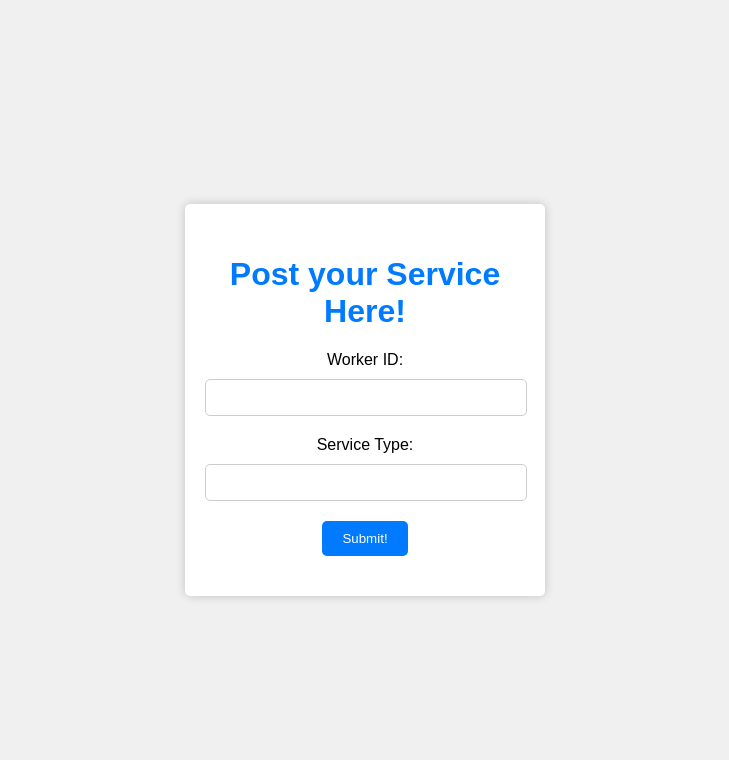
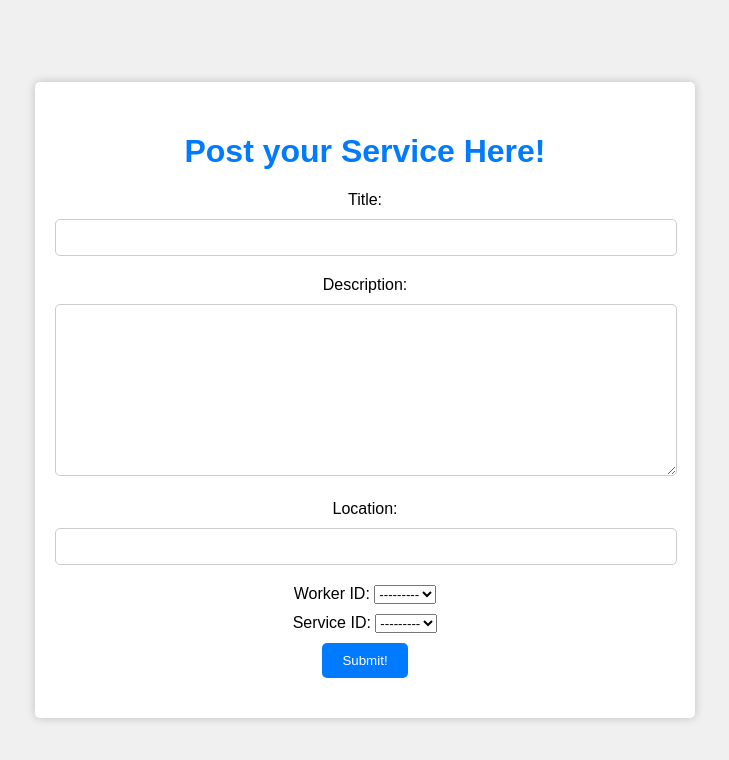
Before and after one commit to jmarcbalbada/ServiceYou, a Django app: page /postservice/posting/ in a window 1280 px wide. Shown: the top 760 px of the page, without its empty margins (275-1004 px from the left). Run offline with Django 5.2, Linux system fonts and the light colour scheme.

Commit message:
[Marc] - Altering 'PostService' table adding some new attributes.

```diff
--- a/serviceyoufinal/account/models.py
+++ b/serviceyoufinal/account/models.py
@@ -1,3 +1,4 @@
+from django.utils import timezone
 from django.db import models
 
 
@@ -85,5 +86,12 @@ class PostService(models.Model):
     workerID = models.ForeignKey(Worker, on_delete=models.CASCADE)
     serviceID = models.ForeignKey(Service, on_delete=models.CASCADE)
 
+    # Additional attributes
+    title = models.CharField(default="",max_length=100, help_text="Title of the service post")
+    description = models.TextField(default="", help_text="Description of the service")
+    location = models.CharField(default="", max_length=255)
+    date_posted = models.DateTimeField(default=timezone.now, help_text="Date and time when the post was created")
+    is_active = models.BooleanField(default=True)
+
     def __str__(self):
-        return str(self.postID)
+        return f"Post ID: {self.postID}, Title: {self.title}, Worker: {self.workerID}, Service: {self.serviceID}"
--- a/serviceyoufinal/account/views.py
+++ b/serviceyoufinal/account/views.py
@@ -2,6 +2,7 @@ from django.shortcuts import render
 from django.http import HttpResponseRedirect
 from django.http import HttpResponse
 
+
 # Create your views here.
 def landingPage(request):
     return HttpResponse("Welcome to landing page!")
--- a/serviceyoufinal/postservice/Templates/postserviceworker.html
+++ b/serviceyoufinal/postservice/Templates/postserviceworker.html
@@ -21,7 +21,7 @@
             padding: 30px;
             border-radius: 5px;
             box-shadow: 0 0 10px rgba(0, 0, 0, 0.2);
-            width: 300px;
+            width: 600px;
         }
 
         h1 {
@@ -34,7 +34,8 @@
         }
 
         input[type="text"],
-        input[type="password"] {
+        input[type="password"],
+        textarea {
             width: 100%;
             padding: 10px;
             margin: 10px -10px;
@@ -70,9 +71,24 @@
     </style>
 </head>
 <body>
-    <form>
+    <form method="post" action="">
+        {% csrf_token %}
         <h1>Post your Service Here!</h1>
-        {{ form.as_p }}
+        <p>
+            <label>Title:</label> {{ form.title }}
+        </p>
+        <p>
+            <label>Description:</label> {{ form.description }}
+        </p>
+        <p>
+            <label>Location:</label> {{ form.location }}
+        </p>
+        <p>
+            <label>Worker ID:</label> {{ form.workerID }}
+        </p>
+        <p>
+            <label>Service ID:</label> {{ form.serviceID }}
+        </p>
         <p>
             <input type="submit" value="Submit!">
         </p>
--- a/serviceyoufinal/postservice/form.py
+++ b/serviceyoufinal/postservice/form.py
@@ -1,42 +1,9 @@
-from django.forms import ModelForm
 from django import forms
-from django.forms.widgets import PasswordInput
 from account.models import Worker, Service
+from .models import PostService
 
 
-class RegisterForm(ModelForm):
-    workerId = forms.CharField(widget=forms.TextInput)
-    username = forms.CharField(widget=forms.TextInput)
-    password = forms.CharField(widget=PasswordInput(attrs={'type': 'password'}))
-    firstName = forms.CharField(widget=forms.TextInput)
-    lastName = forms.CharField(widget=forms.TextInput)
-    middleName = forms.CharField(widget=forms.TextInput)
-    phoneNo = forms.CharField(widget=forms.TextInput)
-    email = forms.EmailField()
-    address = forms.CharField(widget=forms.TextInput)
-
+class PostServiceForm(forms.ModelForm):
     class Meta:
-        model = Worker
-        fields = ['workerId', 'username', 'password', 'firstName', 'lastName', 'phoneNo', 'email',
-                  'address']
-        labels = {
-            'workerId': 'Worker ID',
-            'username': 'Username',
-            'password': 'Password',
-            'firstName': 'First Name',
-            'lastName': 'Last Name',
-            'phoneNo': 'Phone Number',
-            'email': 'Email',
-            'address': 'Address',
-        }
-        # fields = '__all__'
-
-
-class LoginForm(forms.Form):
-    workerId = forms.CharField(widget=forms.TextInput)
-    password = forms.CharField(widget=forms.PasswordInput)
-
-
-class PostServiceWorkerForm(forms.Form):
-    workerId = forms.CharField(label="Worker ID", widget=forms.TextInput, required=True)
-    serviceType = forms.CharField(label="Service Type", widget=forms.TextInput, required=True)
+        model = PostService
+        fields = ['workerID', 'serviceID', 'title', 'description', 'location']
--- a/serviceyoufinal/postservice/views.py
+++ b/serviceyoufinal/postservice/views.py
@@ -40,7 +40,7 @@ class PostServiceWorker(View):
     template = 'postserviceworker.html'
 
     def get(self, request):
-        postService = PostServiceWorkerForm()
+        postService = PostServiceForm()
         return render(request, self.template, {'form': postService})
 
 
```
Also changed, not shown: serviceyoufinal/account/urls.py (+0 -8 lines), serviceyoufinal/account/migrations/0004_postservice_date_posted_postservice_description_and_more.py (added), serviceyoufinal/postservice/models.py (line endings or trailing spaces).
